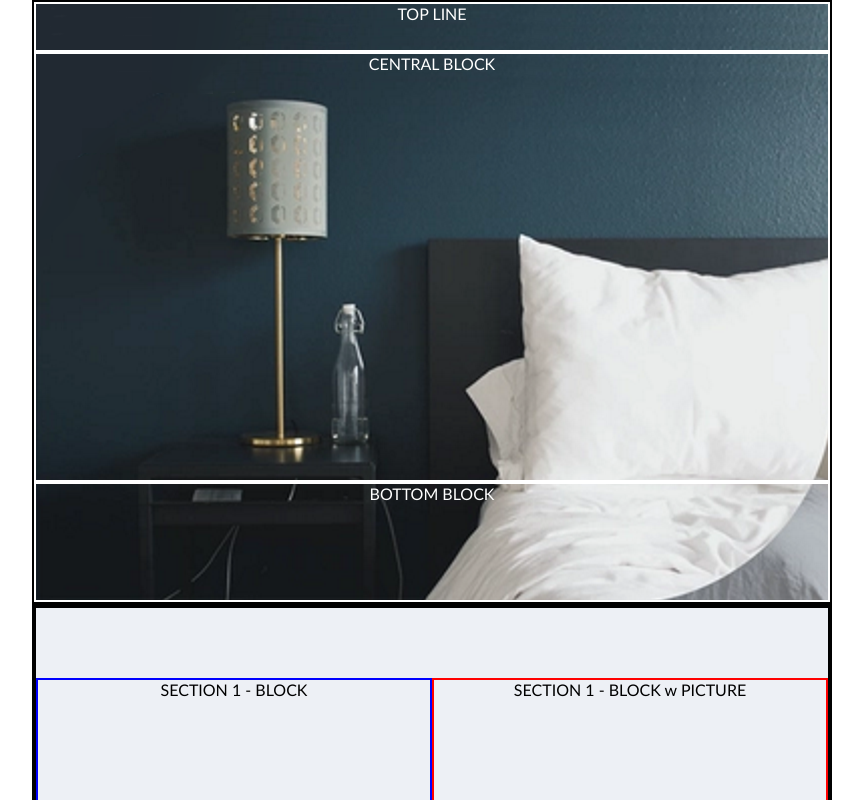
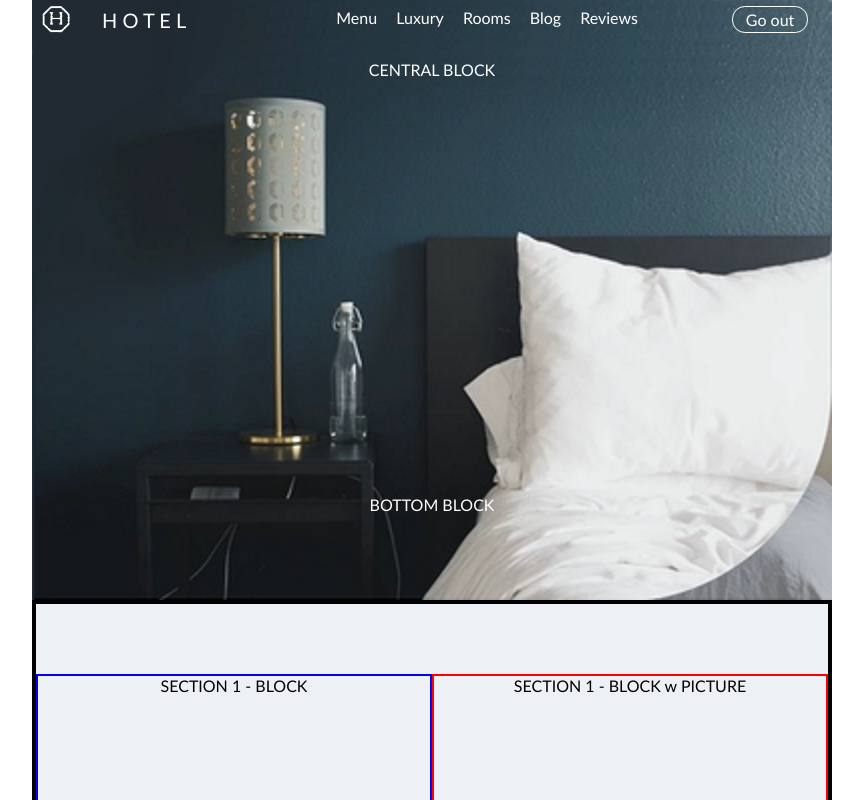
Before and after one commit to VytautasValutis/04-Hotel, a website: page index.html in a window 1280 px wide. Shown: the top 800 px of the page, without its empty margins (208-1071 px from the left). Drawn offline with Linux system fonts and the light colour scheme.

Commit message:
Top line ok

```diff
--- a/css/header.css
+++ b/css/header.css
@@ -1,16 +1,64 @@
-.rect {
-    width: 800px;
-    border: 2px solid #000;
-    margin-left: calc(50% - 400px);
-}
 .head-back {
     background-image: url("../img/img-background.png");
-    color: #fff;
+    border: none;
+    height: 600px;
 }
 .h-div {
     width: 100%;
-    border: 2px solid #fff;
     text-align: center;
+    margin-top: 5px;
+    color: #fff;
+}
+.h-div-img {
+    display: inline-block;
+    width: 30px;
+    height: 30px;
+    background: none;
+    margin-left: 10px;
+    float: left;
+}.h-div-p {
+    display: inline-block;
+    text-transform: uppercase;
+    font-size: 20px;
+    line-height: 1em;
+    margin-top: 5px;
+    margin-left: 30px;
+    float: left;
+    font-weight: lighter;
+}
+.h-div-menu {
+    display: inline-block;
+    float: left;
+    font-size: 16px;
+    line-height: 1em;
+    margin-top: 5px;
+    margin-left: 150px;
+}
+.link {
+    color: #fff;
+    text-decoration: none;
+    margin-left: 15px;
+}
+.h-div-menu > .link:first-of-type {
+    margin-left: 0;
+}
+.h-div-menu > .link:last-of-type {
+    margin-left: 90px;
+    border: 1px solid #fff;
+    padding: 0.2em;
+    line-height: 1.2em;
+    border-radius: 0.8em;
+    padding-left: 0.8em;
+    padding-right: 0.8em;
+}
+.h-div-menu > .link:hover {
+    text-decoration: underline;
+    color: yellow;
+}
+.h-div-menu > .link:last-of-type:hover {
+    background-color: gray;
+    text-decoration: underline;
+    color: #fff;
 }
 .h-div:nth-of-type(1) {
     height: 50px;
--- a/index.html
+++ b/index.html
@@ -21,7 +21,16 @@
 <body>
     <header class="rect head-back">
         <div class="h-div">
-            TOP LINE
+            <img class="h-div-img" src="./img/logo-no-bkgr.png" alt="logo picture">
+            <p class="h-div-p">H o t e l</p>
+            <div class="h-div-menu">
+                <a class="link" href="#">Menu</a>
+                <a class="link" href="#">Luxury</a>
+                <a class="link" href="#">Rooms</a>
+                <a class="link" href="#">Blog</a>
+                <a class="link" href="#">Reviews</a>
+                <a class="link" href="#">Go out</a>
+            </div>
         </div>
         <div class="h-div">
             CENTRAL BLOCK
```
Also changed, not shown: img/logo-no-bkgr.png (added).
